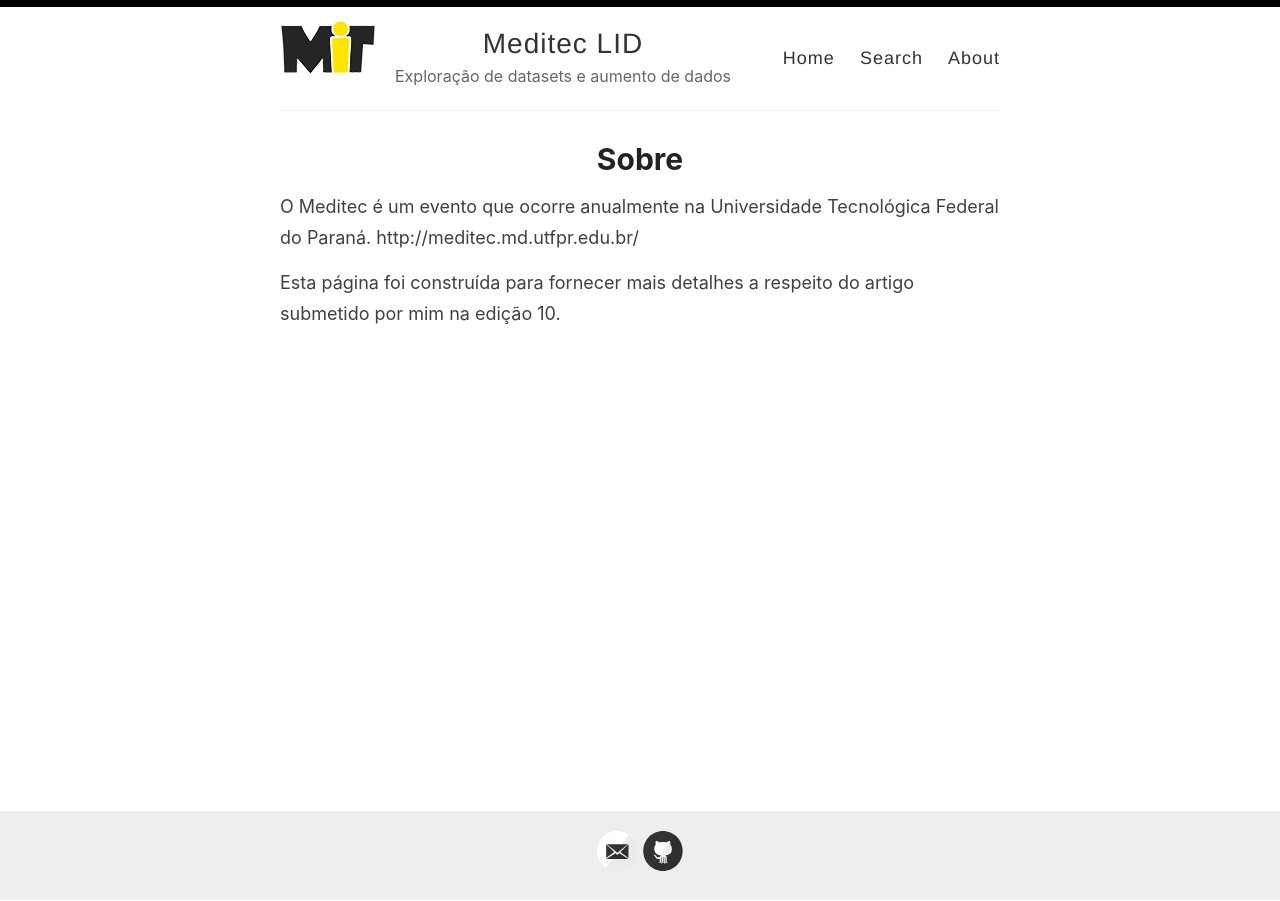
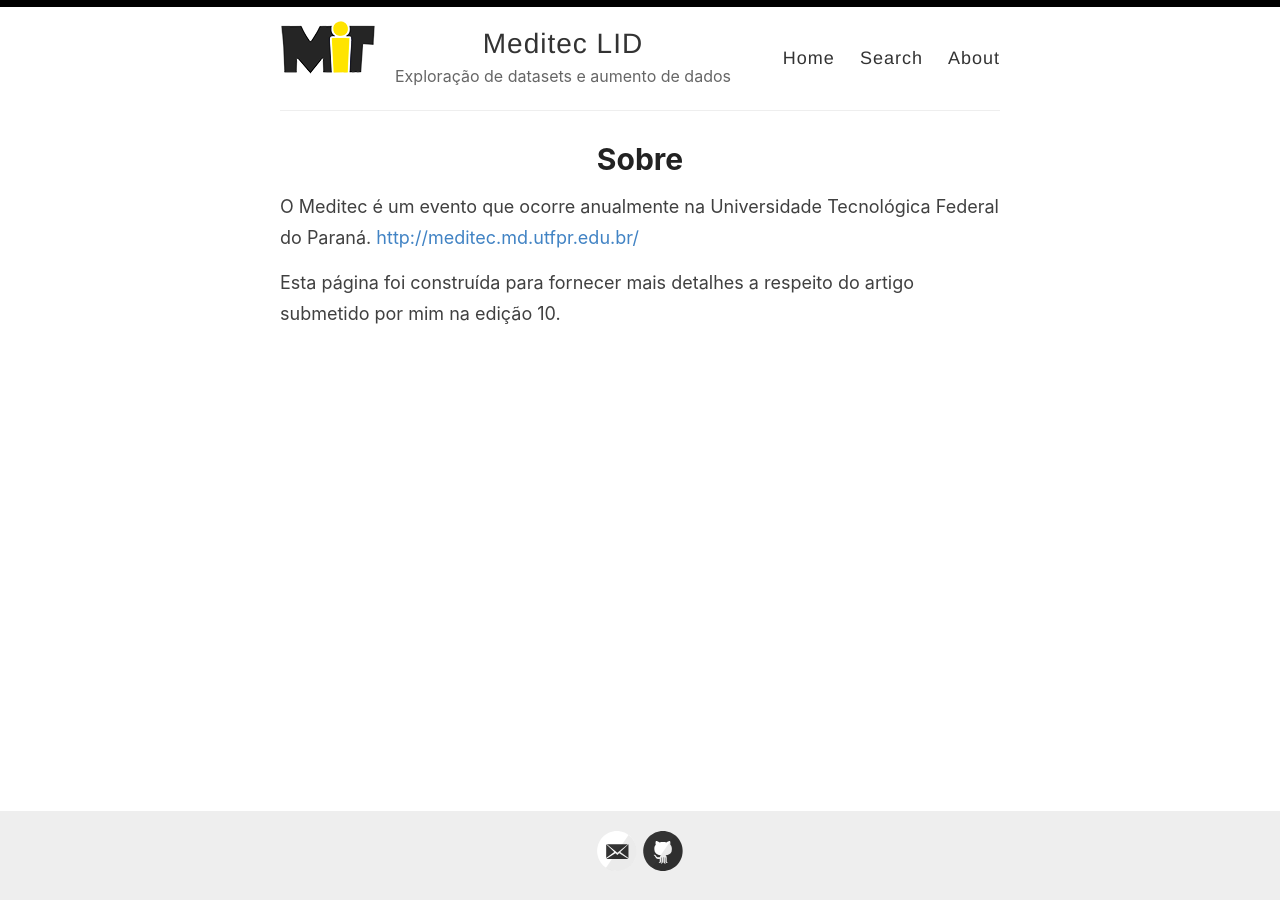
Before and after one commit to lucasgris/meditec-lid-pages, a Jekyll site: the page built from _pages/about.md, in a window 1280 px wide. Built offline with Jekyll 4.4.1, drawn with Linux system fonts in a browser that asks for light colours; part of the change alters nothing that is shown.

```diff
--- a/_pages/about.md
+++ b/_pages/about.md
@@ -5,6 +5,6 @@ permalink: /about/
 ---
 
 O Meditec é um evento que ocorre anualmente na Universidade Tecnológica Federal do Paraná.
-http://meditec.md.utfpr.edu.br/
+[http://meditec.md.utfpr.edu.br/](http://meditec.md.utfpr.edu.br/)
 
 Esta página foi construída para fornecer mais detalhes a respeito do artigo submetido por mim na edição 10.
```
